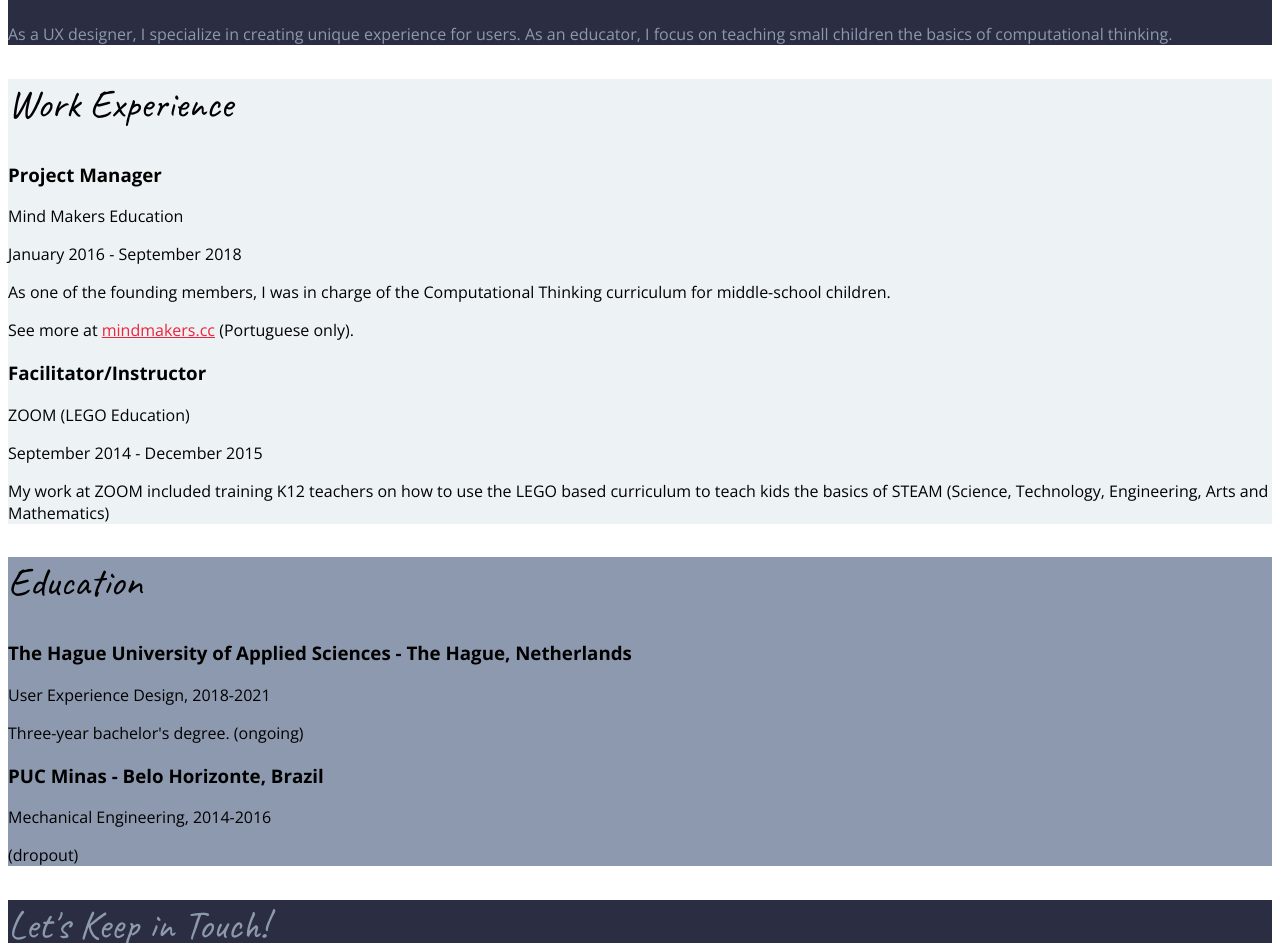
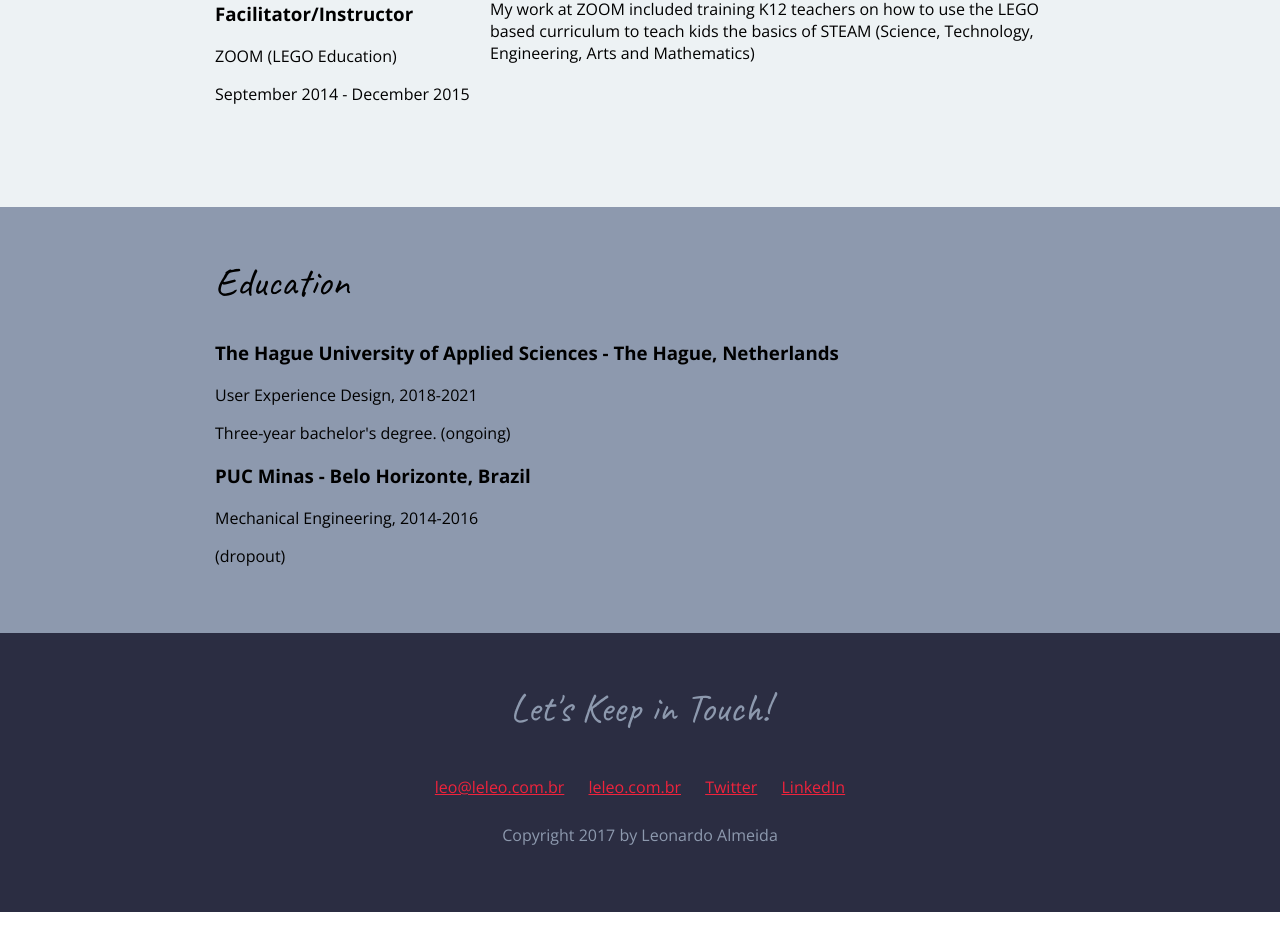
Before and after one commit to UXDSkillslab1718/4-final-assignment-challenge-leleoalmeida, a plain HTML site: page index.html in a window 1280 px wide. Shown: the part 681-1624 px from the top of the page. After the commit the page ends 1593 px from the top, so only its background shows below. Drawn offline with nearby package versions, Linux system fonts and the light colour scheme.

Commit message:
chapter four
fourth assignment complete.

```diff
--- a/css/styles.css
+++ b/css/styles.css
@@ -1,5 +1,20 @@
+html {
+  box-sizing: border-box;
+}
+*, *:before, *:after {
+  box-sizing: inherit;
+}
+
 body {
 	font-family: 'Open Sans', sans-serif;
+	margin: 0;
+}
+a {
+	color: #EF233C;
+}
+
+a:hover {
+	text-decoration: none;
 }
 
 h1, h2 {
@@ -13,14 +28,29 @@ h1 {
 
 h2 {
 	font-size: 40px;
+	margin-top: 0;
 }
 
-a {
-	color: #EF233C;
+
+
+.content-wrap {
+	max-width: 950px;
+	margin: 0 auto;
+	padding: 50px;
+	overflow: hidden;
 }
 
-a:hover {
-	text-decoration: none;
+.col-narrow {
+	width: 30%;
+	float: left;
+	min-height: 175px;
+}
+
+.col-wide {
+	width: 70%;
+	float: left;
+	padding-left: 20px;
+	min-height: 175px;
 }
 
 header, footer {
@@ -28,8 +58,24 @@ header, footer {
 	color: #8D99AE;
 }
 
+
+
 header h1, header h2 {
 	color: #EDF2F4;
+	margin: 0;
+}
+
+.profile-img {
+	border-radius: 50%;
+}
+
+footer {
+	text-align: center;
+}
+
+.contact-info a {
+	padding: 10px;
+	display: inline-block;
 }
 
 .work {
--- a/index.html
+++ b/index.html
@@ -10,43 +10,54 @@
 <body>
     <!-- // Intro -->
     <header>
-        <img src="images/leonardo-almeida.jpg" alt="Leonardo Almeida">
+    	<div class="content-wrap">
+    		<img class="profile-img col-narrow" src="images/leonardo-almeida.jpg" alt="Leonardo Almeida">
+    		<div class="col-wide">
 	        	<h1>Leonardo Almeida</h1>
 	        	<h2>UX Designer + Educator</h2>
 	        	<p>As a UX designer, I specialize in creating unique experience for users. As an educator, I focus on teaching small children the basics of computational thinking.</p>
+        	</div>
+    	</div>
+
     </header>
 
     <main>
         <!-- // Work Experience -->
         <section class="work">
+        	<div class="content-wrap">
 	            <h2>Work Experience</h2>
 
 	            <!-- Job Details: copy this whole block to add more jobs -->
+	            <div class="col-narrow">
 	            	<h3>Project Manager</h3>
 		            <p>Mind Makers Education</p>
 		            <p>January 2016 - September 2018</p>
-
+	            </div>
 	            <!-- Add as many paragraphs as you need. -->
+	            <div class="col-wide">
 		            <p>As one of the founding members, I was in charge of the Computational Thinking curriculum for middle-school children.</p>
 		            <p>See more at <a href="http://mindmakers.cc" target="_blank">mindmakers.cc</a> (Portuguese only).</p>
-
+	            </div>
 	            <!-- end of Job Details block. -->
 
 	            <!-- Job Details: copy this whole block to add more jobs -->
+	            <div class="col-narrow">
 		            <h3>Facilitator/Instructor</h3>
 		            <p>ZOOM (LEGO Education)</p>
 		            <p>September 2014 - December 2015</p>
-
+	            </div>
 	            <!-- Add as many paragraphs as you need. -->
+	            <div class="col-wide">
 	            	<p>My work at ZOOM included training K12 teachers on how to use the LEGO based curriculum to teach kids the basics of STEAM (Science, Technology, Engineering, Arts and Mathematics)</p>
-
+	            </div>
 	            <!-- end of Job Details block. -->
-
+            </div>
         </section>
 
 
         <!-- // Education -->
         <section class="education">
+        	<div class="content-wrap">
 	            <h2>Education</h2>
 
 	            <!-- School details: copy this whole block to add more schools. -->
@@ -59,15 +70,17 @@
 	            <p>Mechanical Engineering, 2014-2016</p>
 	            <p>(dropout)</p>
 	            <!-- End of school details. -->
+	        </div>
         </section>
     </main>
 
     <!-- // Footer & contact info -->
     <footer>
+    	<div class="content-wrap">
 	        <h2>Let's Keep in Touch!</h2>
 
 	        <!-- Social media and contact links. Add or remove any networks. -->
-        <div>
+	        <div class="contact-info">
 	            <a href="mailto:leo@leleo.com.br">leo@leleo.com.br</a>
 	            <a href="http://leleo.com.br" target="_blank">leleo.com.br</a>
 	            <a href="https://twitter.com/leleodesign" target="_blank">Twitter</a>
@@ -75,6 +88,7 @@
 	        </div>
 
 	        <p>Copyright 2017 by Leonardo Almeida</p>
+	    </div>
     </footer>
 </body>
 </html>
```
Lines whose indentation alone changed are shown as unchanged.
